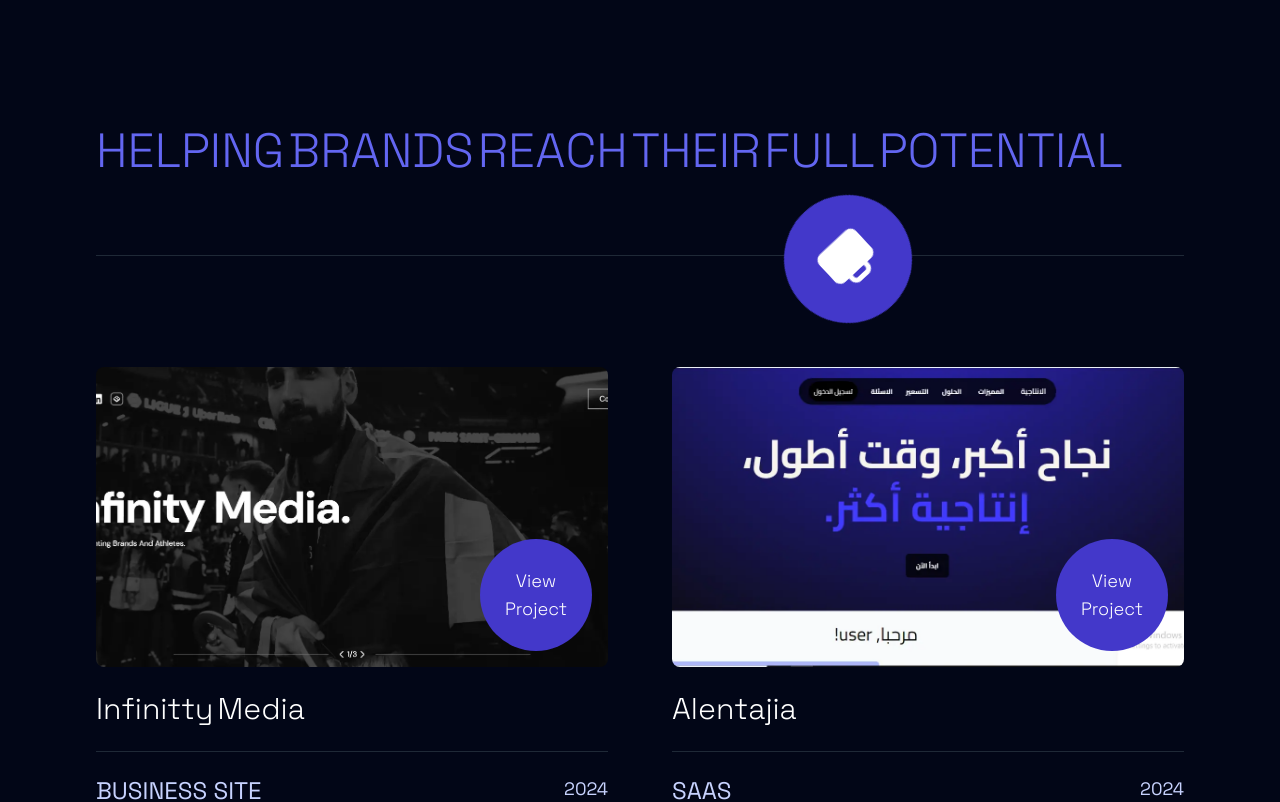
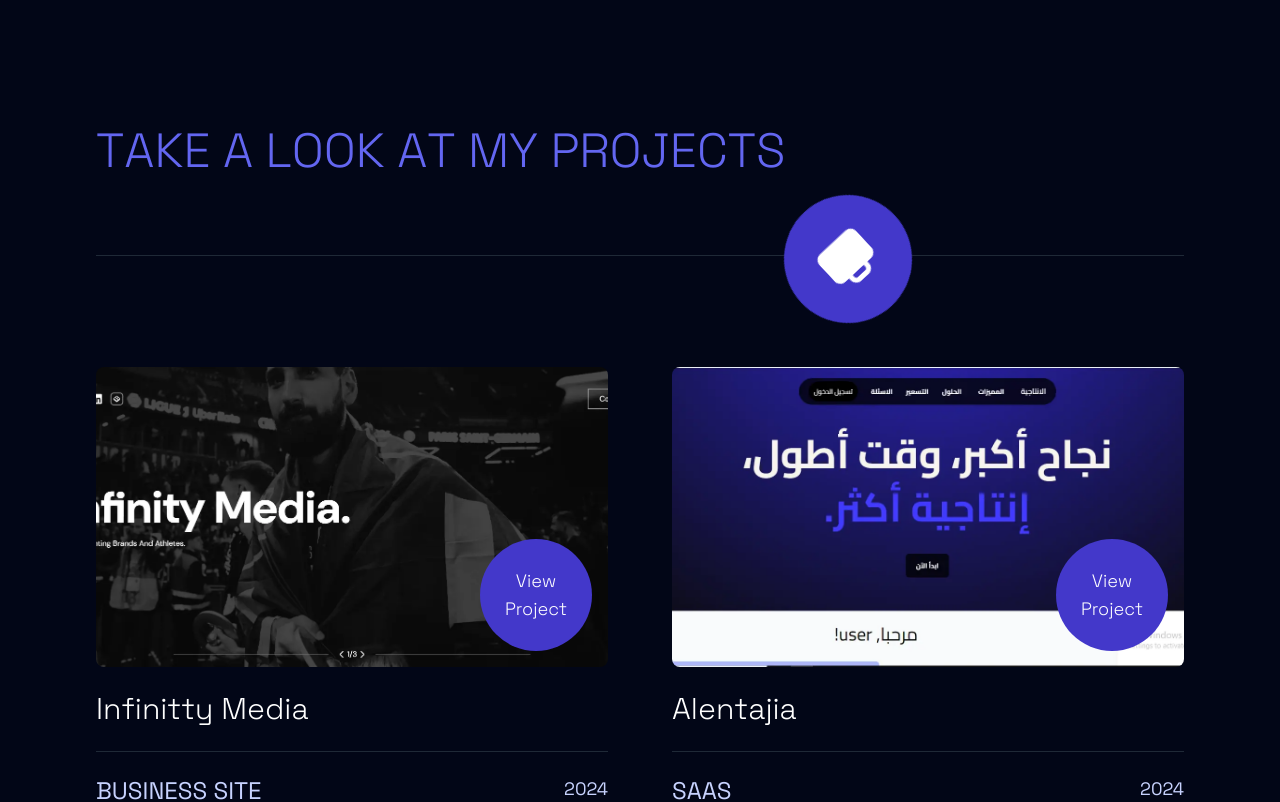
Before and after one commit to adamst27/My-portfolio, a React (Vite) app: page / in a window 1280 px wide. Shown: the part 980-1782 px from the top of the page. Built offline with nearby package versions, Linux system fonts and the light colour scheme.

Commit message:
Change in text

```diff
--- a/src/components/animations/TextReveal.tsx
+++ b/src/components/animations/TextReveal.tsx
@@ -4,13 +4,12 @@ import { motion, useInView } from "framer-motion";
 const DURATION = 0.3;
 const STAGGER = 0.03;
 
-const Word = memo(
-  ({ word, wordIndex }: { word: string; wordIndex: number }) => (
-    <span className="inline-block whitespace-nowrap mr-1">
-      {word.split("").map((char, charIndex) => (
+const Char = memo(
+  ({ char, charIndex }: { char: string; charIndex: number }) => (
     <motion.span
       key={charIndex}
       className="inline-block"
+      style={{ display: char === " " ? "inline" : "inline-block" }}
       variants={{
         hidden: { y: "100%", opacity: 0 },
         visible: { y: 0, opacity: 1 },
@@ -18,13 +17,36 @@ const Word = memo(
       transition={{
         duration: DURATION,
         ease: [0.215, 0.61, 0.355, 1],
-            delay: (wordIndex * word.length + charIndex) * STAGGER,
+        delay: charIndex * STAGGER,
       }}
     >
       {char}
     </motion.span>
+  )
+);
+
+const Word = memo(
+  ({
+    word,
+    wordIndex,
+    totalPreviousChars,
+  }: {
+    word: string;
+    wordIndex: number;
+    totalPreviousChars: number;
+  }) => (
+    <>
+      {word.split("").map((char, charIndex) => (
+        <Char
+          char={char}
+          charIndex={totalPreviousChars + charIndex}
+          key={charIndex}
+        />
       ))}
-    </span>
+      {wordIndex !== undefined && (
+        <Char char=" " charIndex={totalPreviousChars + word.length} />
+      )}
+    </>
   )
 );
 
@@ -48,7 +70,12 @@ const TextReveal = ({
       animate={isInView ? "visible" : "hidden"}
     >
       {words.map((word, index) => (
-        <Word word={word} wordIndex={index} key={index} />
+        <Word
+          word={word}
+          wordIndex={index}
+          totalPreviousChars={words.slice(0, index).join(" ").length + index}
+          key={index}
+        />
       ))}
     </motion.h2>
   );
@@ -74,7 +101,12 @@ export const HThreeReveal = ({
       animate={isInView ? "visible" : "hidden"}
     >
       {words.map((word, index) => (
-        <Word word={word} wordIndex={index} key={index} />
+        <Word
+          word={word}
+          wordIndex={index}
+          totalPreviousChars={words.slice(0, index).join(" ").length + index}
+          key={index}
+        />
       ))}
     </motion.h3>
   );
--- a/src/components/sections/Projects.tsx
+++ b/src/components/sections/Projects.tsx
@@ -7,7 +7,7 @@ const Projects = () => {
     <section className="w-full py-24 sm:py-32 px-6 sm:px-12 lg:px-24 bg-slate-950 text-white">
       <div className="max-w-7xl mx-auto">
         <TextReveal className="text-indigo-500 text-left font-light text-2xl sm:text-3xl lg:text-5xl mb-8 sm:mb-12 uppercase">
-          Helping brands reach their full potential
+          Take a look at my projects
         </TextReveal>
 
         <div className="relative w-full h-[0.2px] bg-gray-800 z-10 my-12 sm:my-20 hidden sm:block">
```
Lines whose indentation alone changed are shown as unchanged.
